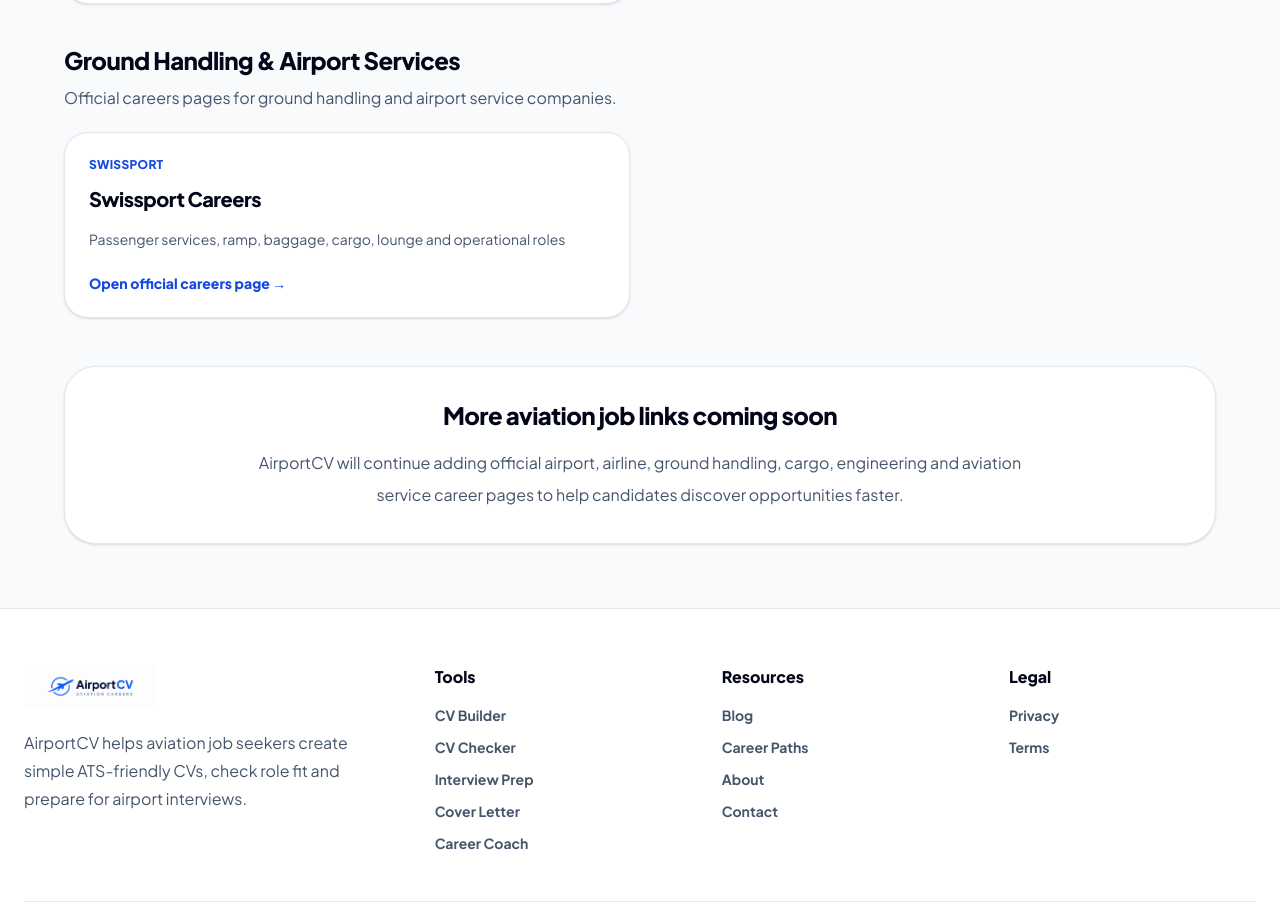
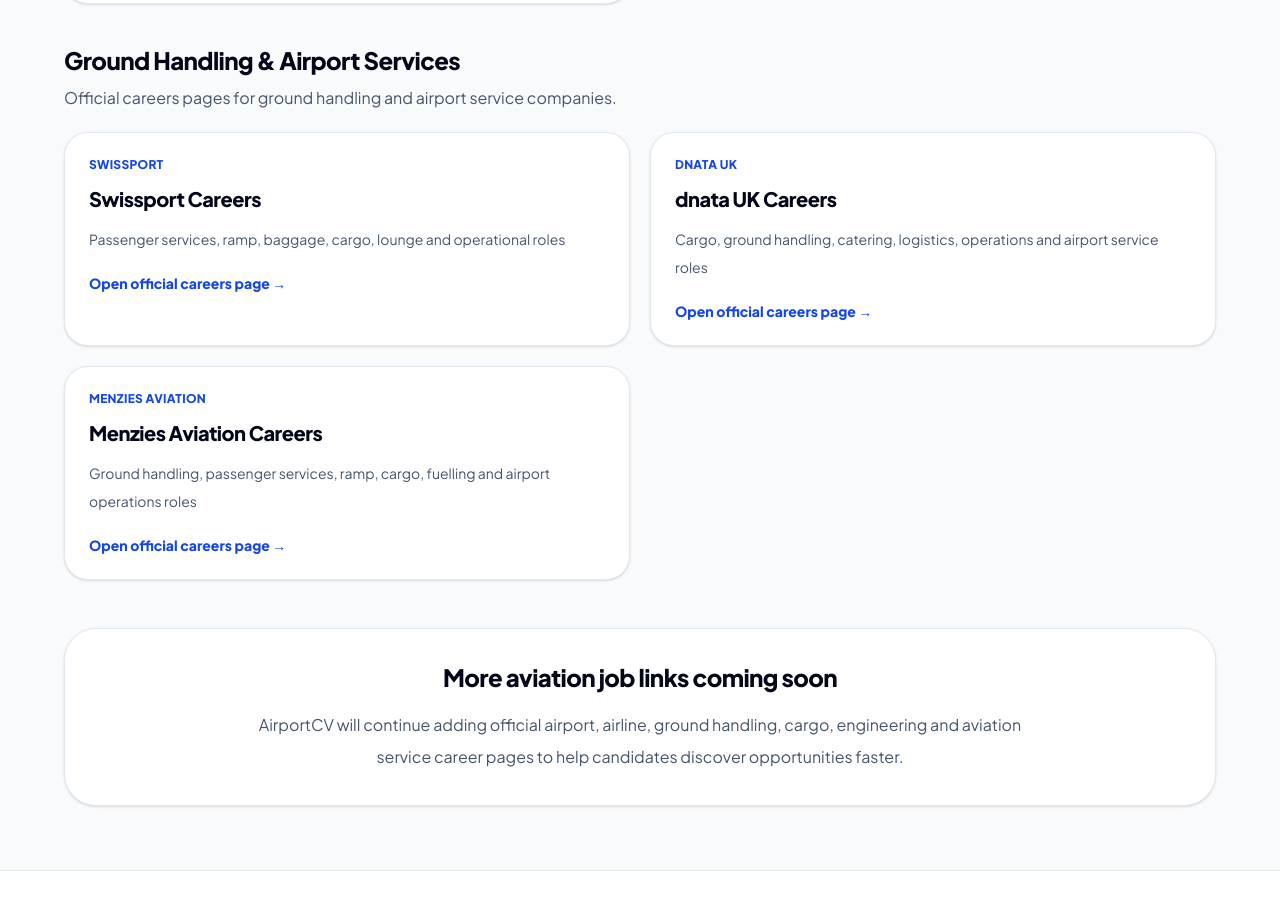
Before and after one commit to jjayakumaraero-eng/airportcv-web, a Next.js app: page /jobs in a window 1280 px wide. Shown: the part 1724-2634 px from the top of the page. Built offline with nearby package versions, Linux system fonts and the light colour scheme.

Commit message:
Add dnata and Menzies careers links

```diff
--- a/app/jobs/page.tsx
+++ b/app/jobs/page.tsx
@@ -64,6 +64,18 @@ const jobCategories = [
         company: "Swissport",
         href: "https://careers.swissport.com/",
         roles: "Passenger services, ramp, baggage, cargo, lounge and operational roles",
+      },
+      {
+        name: "dnata UK Careers",
+        company: "dnata UK",
+        href: "https://www.dnata.co.uk/",
+        roles: "Cargo, ground handling, catering, logistics, operations and airport service roles",
+      },
+      {
+        name: "Menzies Aviation Careers",
+        company: "Menzies Aviation",
+        href: "https://menziesaviation.com/careers/",
+        roles: "Ground handling, passenger services, ramp, cargo, fuelling and airport operations roles",
       },
     ],
   },
```
